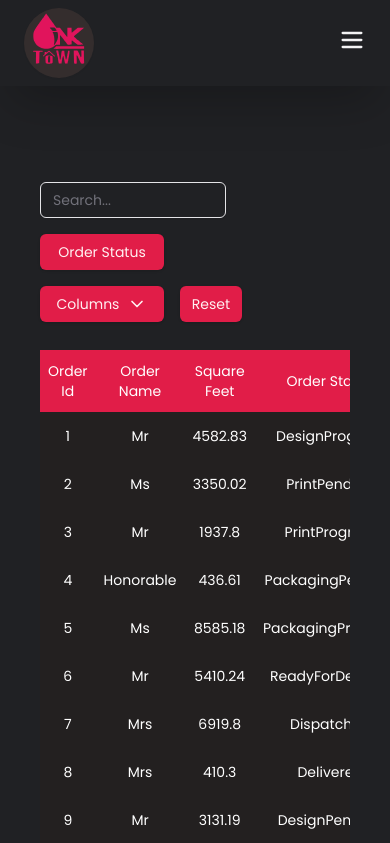
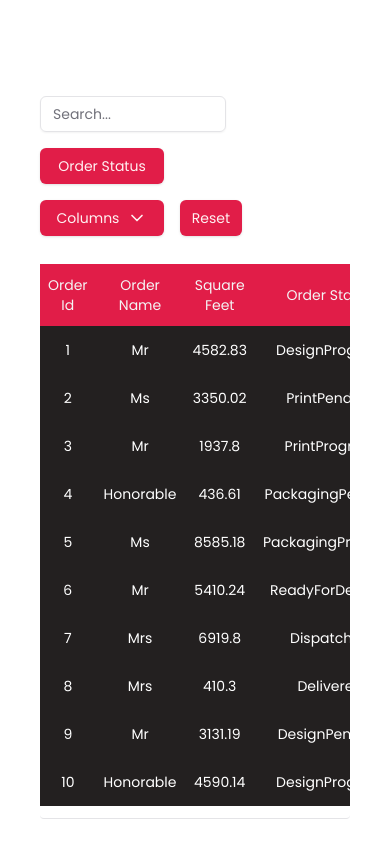
Before and after one commit to rak626/PressioUI, a Next.js app in the folder pressio/: page /order in a window 390 px wide. Shown: the top 843 px of the page. Built offline with nearby package versions, Linux system fonts and the light colour scheme.

Commit message:
Minor ui fixes

```diff
--- a/pressio/src/app/(home)/layout.tsx
+++ b/pressio/src/app/(auth)/layout.tsx
@@ -1,13 +1,13 @@
 import Navbar from '@/components/Navbar'
 import { ReactNode } from 'react'
 
-const HomeLayout = ({ children }: { children: ReactNode }) => {
+const AuthLayout = ({ children }: { children: ReactNode }) => {
   return (
-    <main className="bg-nav">
+    <main>
       <Navbar />
       {children}
     </main>
   )
 }
 
-export default HomeLayout
+export default AuthLayout
--- /dev/null
+++ b/pressio/src/app/(auth)/login/page.tsx
@@ -0,0 +1,9 @@
+import React from 'react'
+
+const LoginPage = () => {
+  return (
+    <div>LoginPage</div>
+  )
+}
+
+export default LoginPage
--- /dev/null
+++ b/pressio/src/app/(auth)/logout/page.tsx
@@ -0,0 +1,9 @@
+import React from 'react'
+
+const LogoutPage = () => {
+  return (
+	<div>LogoutPage</div>
+  )
+}
+
+export default LogoutPage
--- a/pressio/src/app/(home)/order/(order)/[orderId]/page.tsx
+++ b/pressio/src/app/(home)/order/(order)/[orderId]/page.tsx
@@ -38,7 +38,7 @@ const OrderIdPage = () => {
   const timestamp = moment.duration(elapsedTime(), 'seconds').humanize()
 
   return (
-    <div className="h-screen pt-8">
+    <div className="min-h-screen  pt-8">
       <Card className="mx-auto w-full lg:w-3/4 bg-transparent border-none">
         <CardHeader>
           <CardTitle
--- a/pressio/src/components/DataTable.tsx
+++ b/pressio/src/components/DataTable.tsx
@@ -204,14 +204,14 @@ export function DataTable<TData, TValue>({
       {/* Table preview */}
       <div className=" overflow-hidden rounded-sm border-b py-3">
         <Table>
-          <TableHeader className="bg-primary shadow-lg">
+          <TableHeader className="bg-primary">
             {table.getHeaderGroups().map((headerGroup) => (
-              <TableRow key={headerGroup.id} className="border-none">
+              <TableRow key={headerGroup.id} className="border-none hover:bg-primary">
                 {headerGroup.headers.map((header) => {
                   return (
                     <TableHead
                       key={header.id}
-                      className="text-white text-center"
+                      className="text-center text-secondary"
                       onClick={header.column.getToggleSortingHandler()}
                     >
                       {header.isPlaceholder
--- a/pressio/src/components/Hero.tsx
+++ b/pressio/src/components/Hero.tsx
@@ -30,12 +30,12 @@ const Hero = () => {
               anton.className
             )}
           >
-            <h1 className="text-center text-secondary text-[6rem] md:text-[8rem]">
+            <h1 className="text-center text-secondary text-[6rem] md:text-[8rem] 3xl:text-[12rem]">
               {' '}
               Stand Out.
             </h1>
             <br />
-            <p className="text-center text-secondary text-[6rem] md:text-[7.5rem]">
+            <p className="text-center text-secondary text-[6rem] md:text-[7.5rem] 3xl:text-[12rem]">
               {' '}
               Wear Custom.
             </p>
```
Also changed, not shown: pressio/src/app/(home)/order/(order)/createorder/page.tsx (+0 -10 lines).
